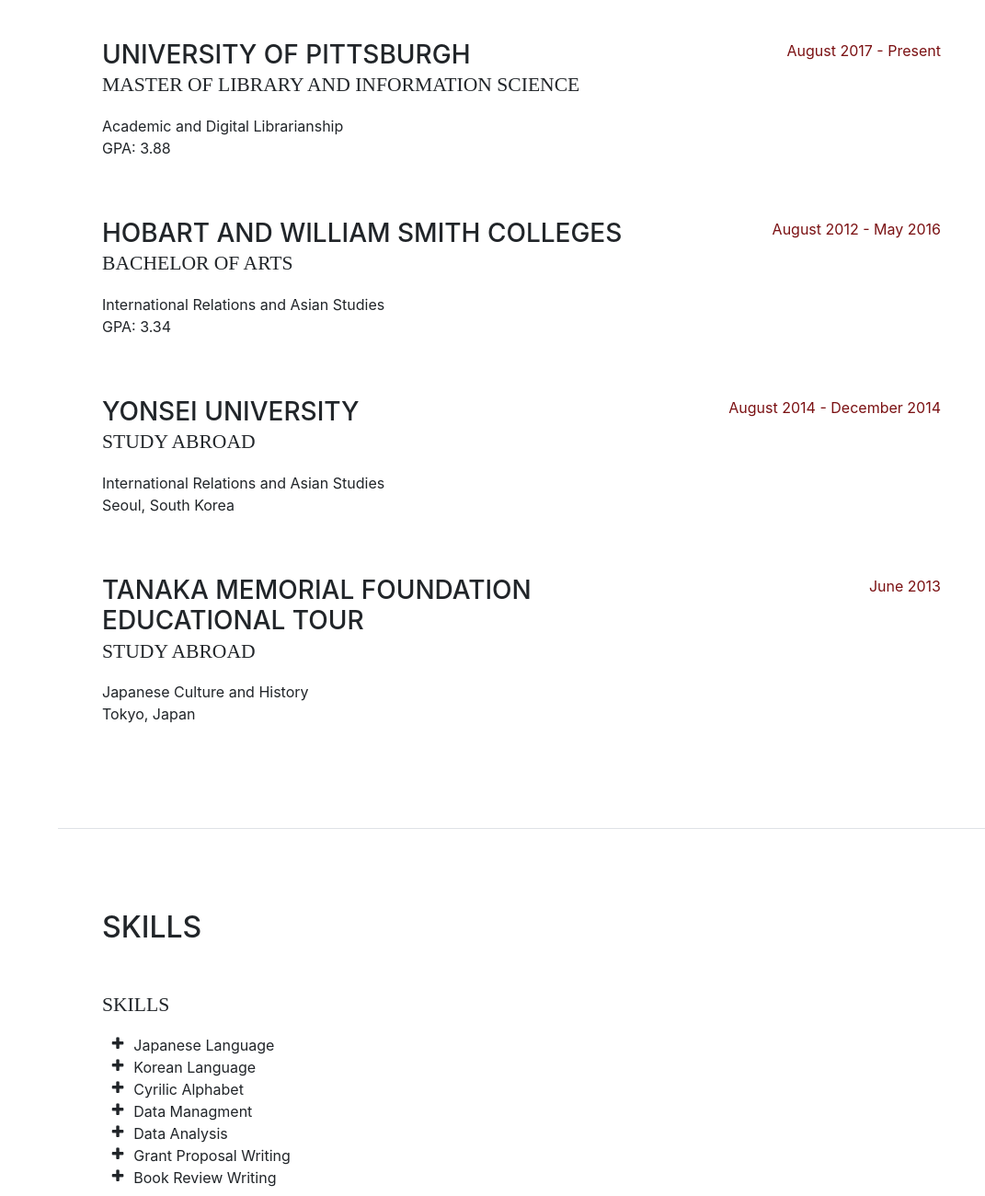
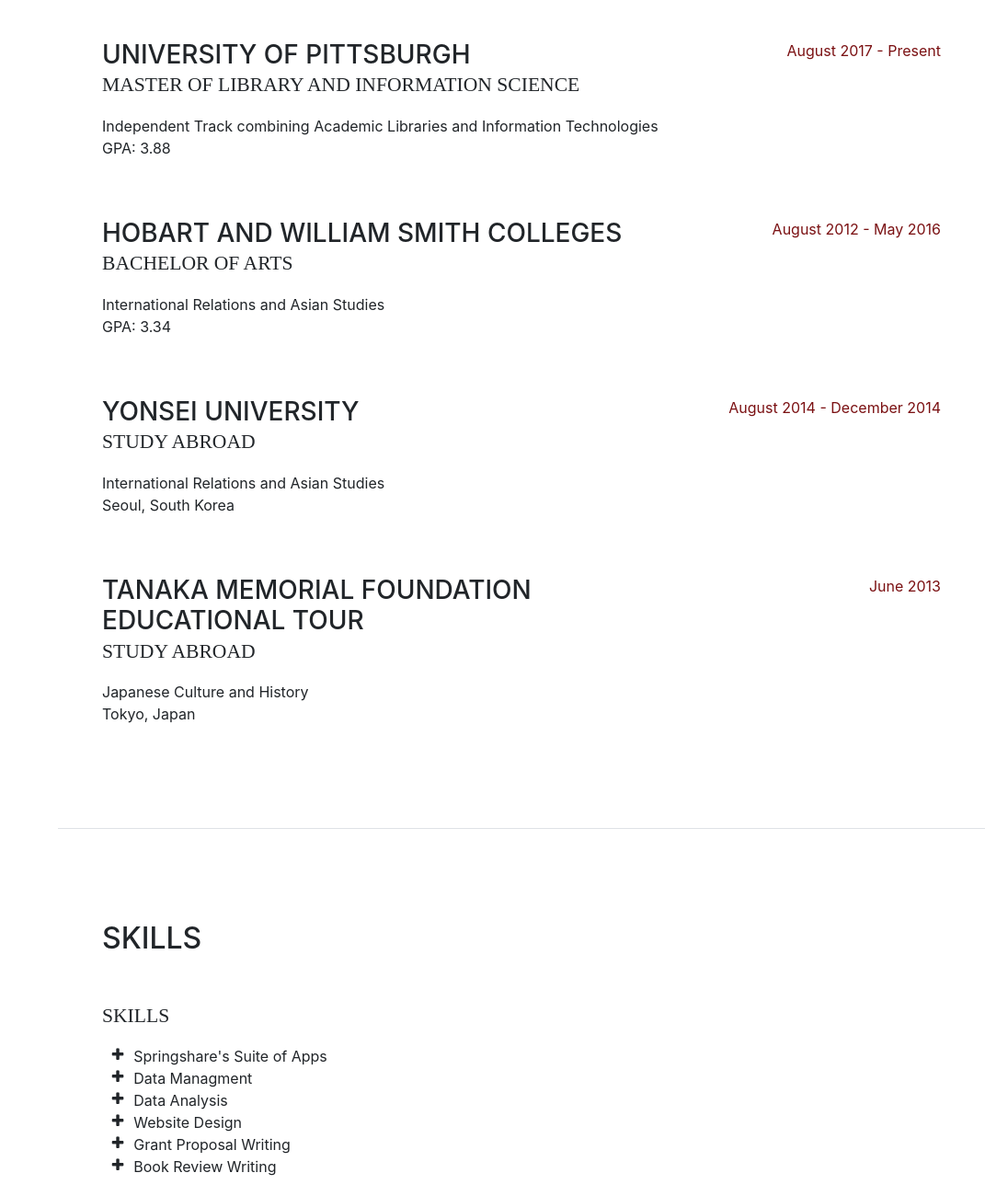
Before and after one commit to AlexSanford13/Portfolio, a website with bundled scripts: page index.html in a window 1280 px wide. Shown: the part 2360-3660 px from the top of the page at 92% size, without its empty margins (209-1280 px from the left). Built offline with nearby package versions, Linux system fonts and the light colour scheme; a web font is replaced by a local one.

Commit message:
Skill update

```diff
--- a/index.html
+++ b/index.html
@@ -201,7 +201,7 @@
             <div class="resume-content mr-auto">
               <h3 class="mb-0">University of Pittsburgh</h3>
               <div class="subheading mb-3">Master of Library and Information Science</div>
-              <div>Academic  and Digital Librarianship</div>
+              <div>Independent Track combining Academic Libraries and Information Technologies</div>
               <p>GPA: 3.88</p>
             </div>
             <div class="resume-date text-md-right">
@@ -255,19 +255,16 @@
           <ul class="fa-ul mb-0">
             <li>
               <i class="fa-li fa fa-plus"></i>
-              Japanese Language</li>
-            <li>
-              <i class="fa-li fa fa-plus"></i>
-              Korean Language</li>
-            <li>
-              <i class="fa-li fa fa-plus"></i>
-              Cyrilic Alphabet</li>
+              Springshare's Suite of Apps</li>
             <li>
               <i class="fa-li fa fa-plus"></i>
               Data Managment</li>
             <li>
               <i class="fa-li fa fa-plus"></i>
               Data Analysis</li>
+            <li>
+              <i class="fa-li fa fa-plus"></i>
+              Website Design</li>
             <li>
               <i class="fa-li fa fa-plus"></i>
               Grant Proposal Writing</li>
```
